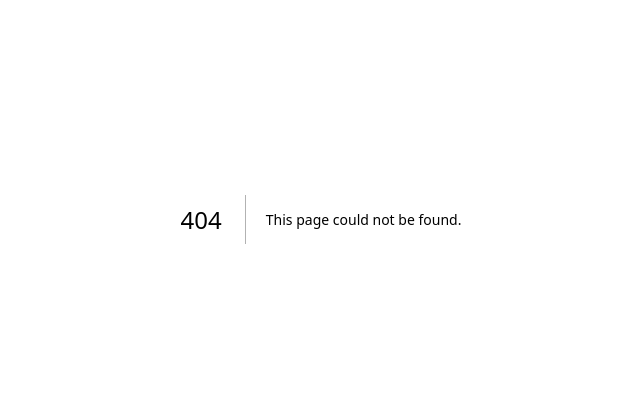
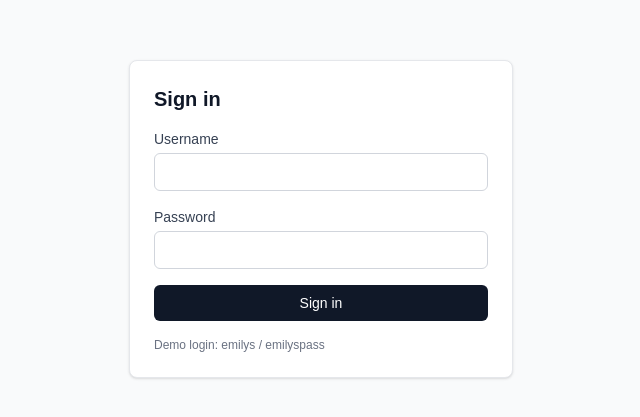
Before and after one commit to 2arnav4/product-admin, a Next.js app: page /login in a window 1280 px wide. Before the commit this address had no page. Shown: the part 181-598 px from the top of the page, without its empty margins (319-959 px from the left). Built offline with nearby package versions, Linux system fonts and the light colour scheme.

Commit message:
feat: login page with validation and double-submit guard

```diff
--- /dev/null
+++ b/src/app/login/page.jsx
@@ -0,0 +1,104 @@
+"use client";
+
+import { useEffect, useRef, useState } from "react";
+import { useRouter } from "next/navigation";
+import { login } from "@/api/authApi";
+import { useIsLoggedIn } from "@/hooks/useIsLoggedIn";
+
+const DEFAULT_REDIRECT = "/products";
+
+function getSafeRedirect() {
+  const next = new URLSearchParams(window.location.search).get("next");
+  const isInternalPath =
+    next !== null &&
+    next.startsWith("/") &&
+    !next.startsWith("//") &&
+    !next.startsWith("/\\");
+  return isInternalPath ? next : DEFAULT_REDIRECT;
+}
+
+export default function LoginPage() {
+  const router = useRouter();
+  const loggedIn = useIsLoggedIn();
+  const [username, setUsername] = useState("");
+  const [password, setPassword] = useState("");
+  const [error, setError] = useState("");
+  const [isSubmitting, setIsSubmitting] = useState(false);
+  const submittingRef = useRef(false);
+
+  useEffect(() => {
+    if (loggedIn) router.replace(getSafeRedirect());
+  }, [loggedIn, router]);
+
+  const handleSubmit = async (event) => {
+    event.preventDefault();
+    if (submittingRef.current) return;
+
+    if (!username.trim() || !password) {
+      setError("Enter both username and password.");
+      return;
+    }
+
+    submittingRef.current = true;
+    setIsSubmitting(true);
+    setError("");
+
+    try {
+      await login(username.trim(), password);
+      router.replace(getSafeRedirect());
+    } catch (err) {
+      setError(err.message);
+      submittingRef.current = false;
+      setIsSubmitting(false);
+    }
+  };
+
+  return (
+    <main className="flex flex-1 items-center justify-center bg-gray-50 px-4">
+      <form
+        onSubmit={handleSubmit}
+        className="w-full max-w-sm space-y-4 rounded-lg border border-gray-200 bg-white p-6 shadow-sm"
+      >
+        <h1 className="text-xl font-semibold text-gray-900">Sign in</h1>
+
+        <label className="block text-sm text-gray-700">
+          Username
+          <input
+            type="text"
+            value={username}
+            onChange={(e) => setUsername(e.target.value)}
+            autoComplete="username"
+            className="mt-1 w-full rounded-md border border-gray-300 px-3 py-2 text-gray-900"
+          />
+        </label>
+
+        <label className="block text-sm text-gray-700">
+          Password
+          <input
+            type="password"
+            value={password}
+            onChange={(e) => setPassword(e.target.value)}
+            autoComplete="current-password"
+            className="mt-1 w-full rounded-md border border-gray-300 px-3 py-2 text-gray-900"
+          />
+        </label>
+
+        {error && (
+          <p role="alert" className="rounded-md bg-red-50 px-3 py-2 text-sm text-red-700">
+            {error}
+          </p>
+        )}
+
+        <button
+          type="submit"
+          disabled={isSubmitting}
+          className="w-full rounded-md bg-gray-900 py-2 text-sm font-medium text-white disabled:opacity-60"
+        >
+          {isSubmitting ? "Signing in…" : "Sign in"}
+        </button>
+
+        <p className="text-xs text-gray-500">Demo login: emilys / emilyspass</p>
+      </form>
+    </main>
+  );
+}
```
